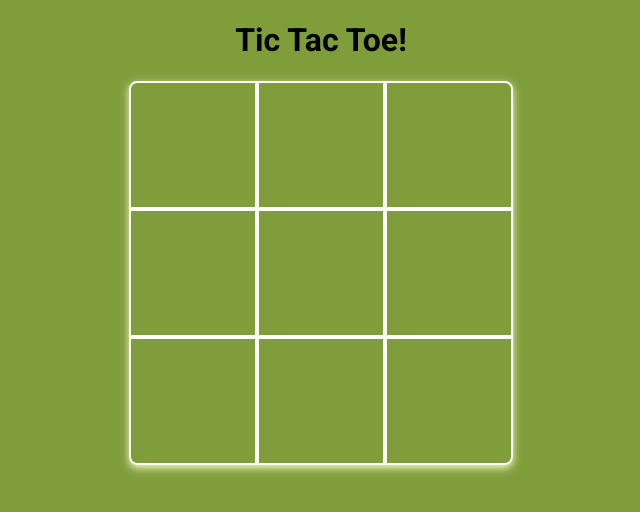
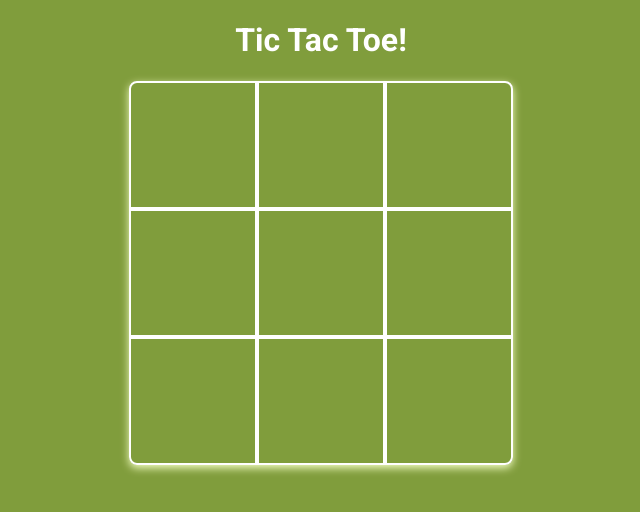
Before and after one commit to aleksapetrovic2907/odin-9-tictactoe, a plain HTML site: page index.html in a window 1280 px wide. Shown: the whole page, without its empty margins (319-959 px from the left). Drawn offline with Linux system fonts and the light colour scheme.

Commit message:
add styling to tic tac toe title

```diff
--- a/style.css
+++ b/style.css
@@ -23,6 +23,10 @@ body {
     flex-direction: column;
     justify-content: center;
     align-items: center;
+}
+
+.container > h1 {
+    color: var(--color-white);
 }
 
 .board {
```
